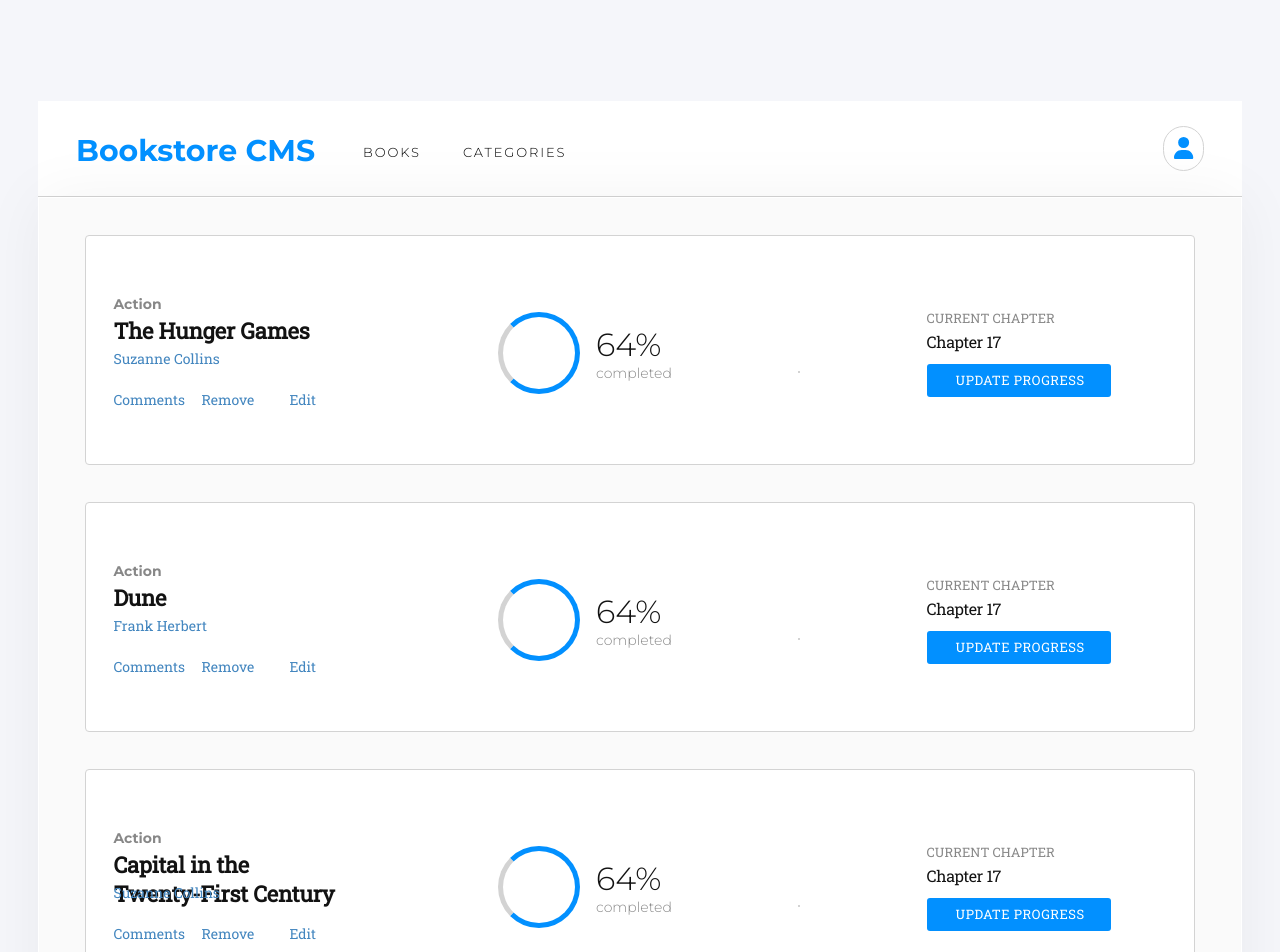
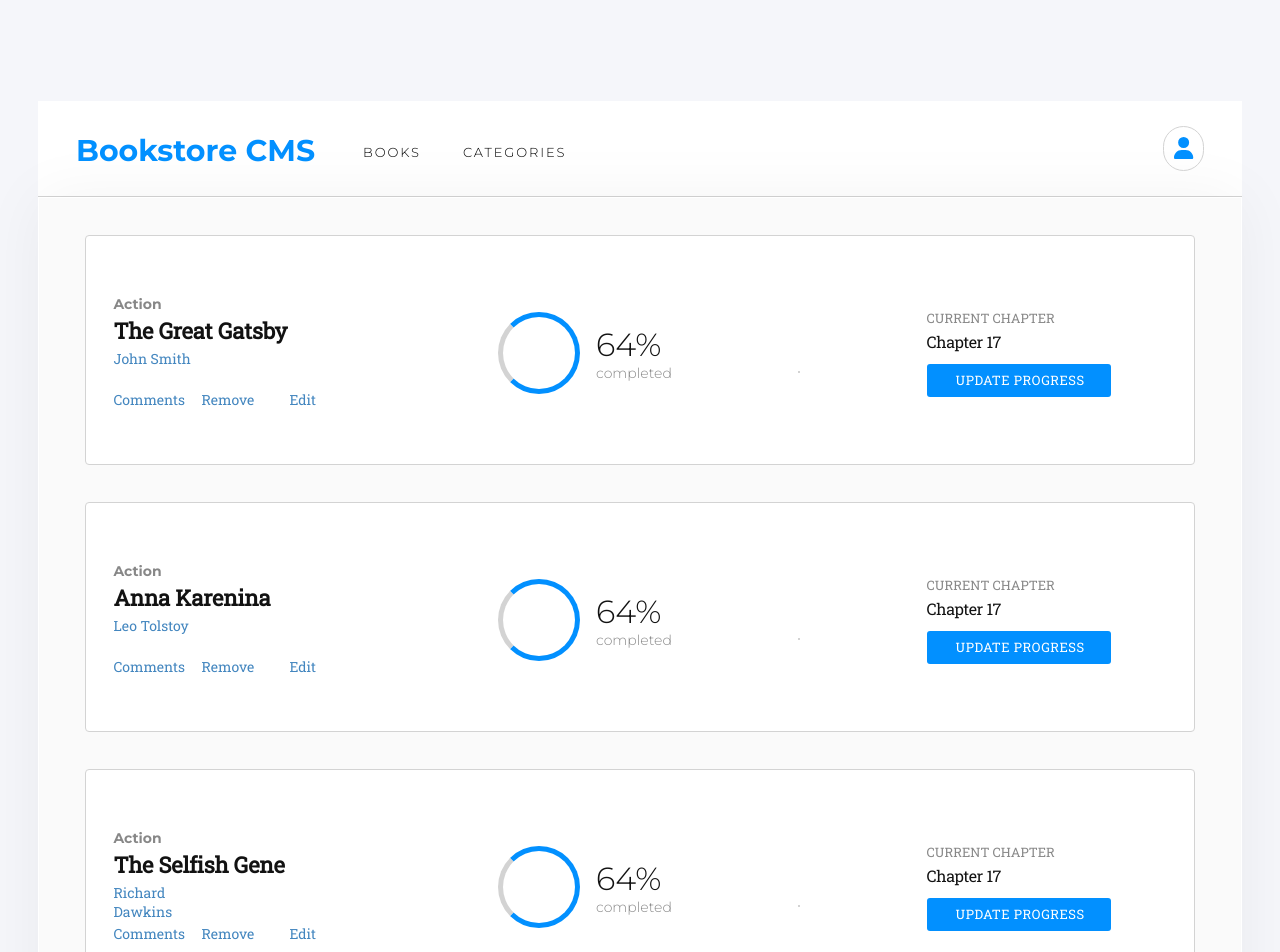
Before and after one commit to Fene-87/Bookstore, a React (Create React App) app: page / in a window 1280 px wide. Shown: the top 952 px of the page. Built offline with nearby package versions, Linux system fonts and the light colour scheme.

Commit message:
Display books received from bookSlice.js

```diff
--- /dev/null
+++ b/src/bookItems.js
@@ -0,0 +1,22 @@
+const bookItems = [
+  {
+    item_id: 'item1',
+    title: 'The Great Gatsby',
+    author: 'John Smith',
+    category: 'Fiction',
+  },
+  {
+    item_id: 'item2',
+    title: 'Anna Karenina',
+    author: 'Leo Tolstoy',
+    category: 'Fiction',
+  },
+  {
+    item_id: 'item3',
+    title: 'The Selfish Gene',
+    author: 'Richard Dawkins',
+    category: 'Nonfiction',
+  },
+];
+
+export default bookItems;
--- a/src/components/book/Book.js
+++ b/src/components/book/Book.js
@@ -1,7 +1,6 @@
 import './Book.css';
 
-const Book = ({ details }) => {
-  const { title, author } = details;
+const Book = ({ item_id, title, author, category }) => {
 
   return (
     <section className="bookContainer">
--- a/src/index.js
+++ b/src/index.js
@@ -1,10 +1,14 @@
 import React from 'react';
 import ReactDOM from 'react-dom/client';
+import { Provider } from 'react-redux';
+import store from './redux/store';
 import App from './App';
 
 const root = ReactDOM.createRoot(document.getElementById('root'));
 root.render(
   <React.StrictMode>
-    <App />
+    <Provider store={store}>
+      <App />
+    </Provider>
   </React.StrictMode>,
 );
--- a/src/pages/Books/Books.js
+++ b/src/pages/Books/Books.js
@@ -1,34 +1,20 @@
 import React from 'react';
+import { useSelector } from 'react-redux';
 import Book from '../../components/book/Book';
 import Form from '../../components/form/Form';
 import Navbar from '../../components/Navbar/Navbar';
 import './Books.css';
 
 const Books = () => {
-  const bookDetails = [
-    {
-      title: 'The Hunger Games',
-      author: 'Suzanne Collins',
-    },
-
-    {
-      title: 'Dune',
-      author: 'Frank Herbert',
-    },
-
-    {
-      title: 'Capital in the Twenty-First Century',
-      author: 'Suzanne Collins',
-    },
-  ];
+  const { books } = useSelector((store) => store.books);
 
   return (
     <div className="booksContainer">
       <Navbar />
       <section className="booksSection">
-        <Book details={bookDetails[0]} />
-        <Book details={bookDetails[1]} />
-        <Book details={bookDetails[2]} />
+        {books.map((item) => (
+          <Book key={item.item_id} {...item} />
+        ))}
         <Form />
       </section>
     </div>
--- a/src/redux/features/books/booksSlice.js
+++ b/src/redux/features/books/booksSlice.js
@@ -1,7 +1,8 @@
 import { createSlice } from '@reduxjs/toolkit';
+import bookItems from '../../../bookItems';
 
 const initialState = {
-  books: [],
+  books: bookItems,
 };
 
 const booksSlice = createSlice({
```
Also changed, not shown: .eslintrc.json.
